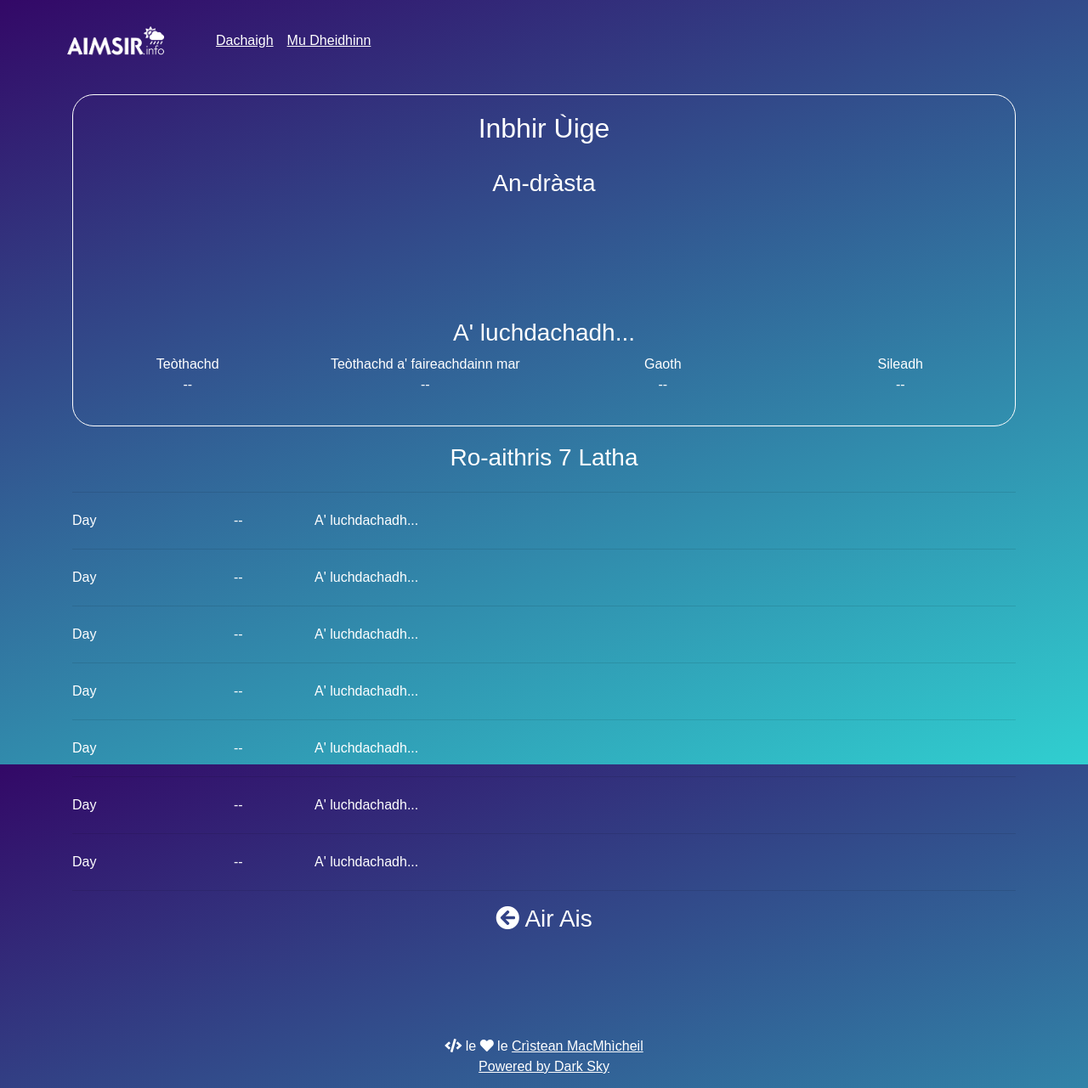
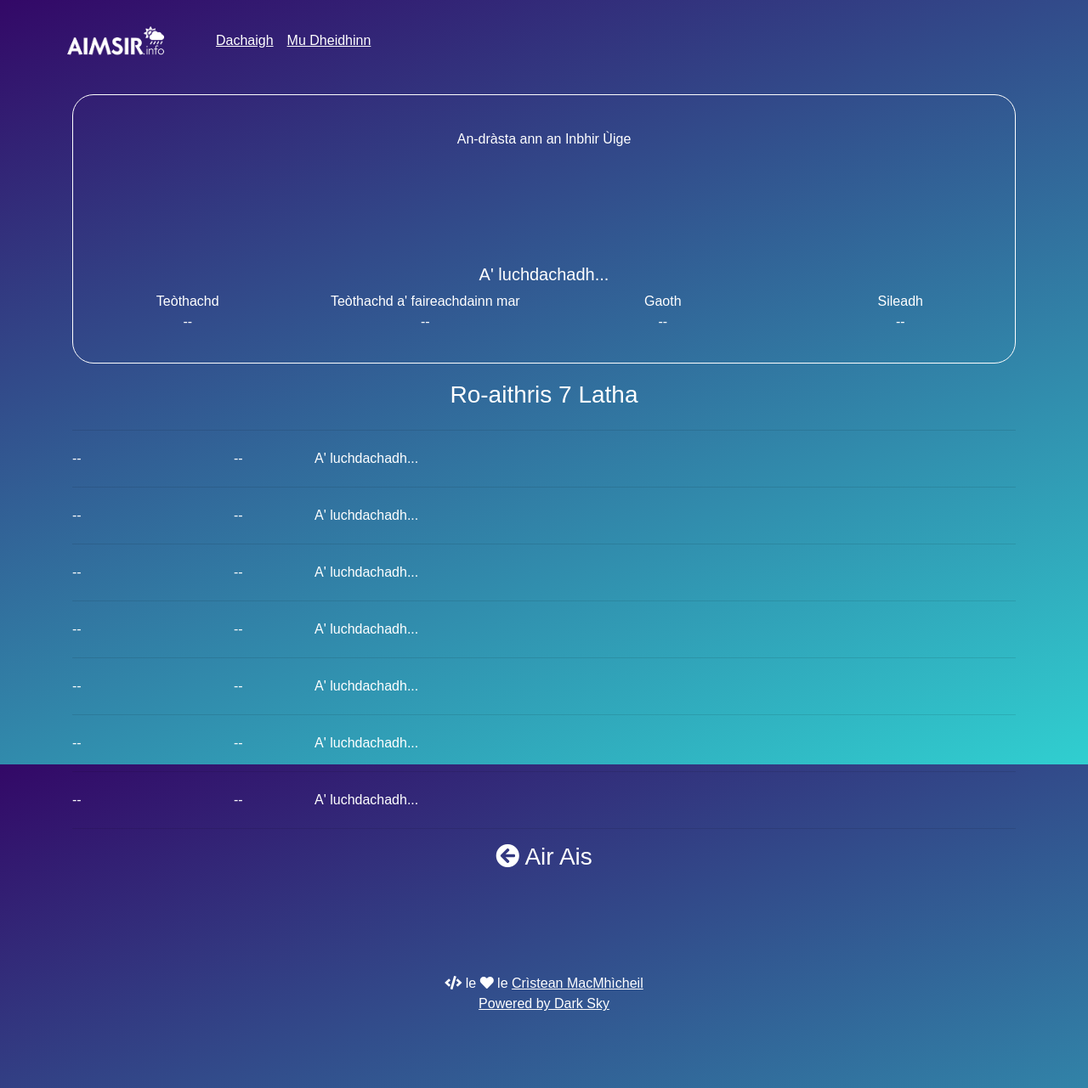
Before and after one commit to angeidheal/aimsir, a Jekyll site: the page built from baile/inbhir-uige.html, in a window 1280 px wide. Shown: the whole page at 85% size. Built offline with Jekyll 4.4.1, drawn with Linux system fonts in a browser that asks for light colours; nearby versions of some CDN libraries; a script that is not in the unit is left out.

Commit message:
Update inbhir-uige.html

```diff
--- a/baile/inbhir-uige.html
+++ b/baile/inbhir-uige.html
@@ -6,16 +6,15 @@
 
 <div class="container">
   <div class="current-weather">
-    <h2 class="location">Inbhir Ùige</h2>
-    <h3 class="section-header">An-dràsta</h3>
+    <p class="section-header">An-dràsta ann an Inbhir Ùige</p>
     <div class="row">
       <div class="col-md-12 weather-icon">
-        <canvas class="icon" width="128" height="128"></canvas>
+        <canvas class="icon" width="112" height="112"></canvas>
       </div>
     </div>
     <div class="row">
       <div class="col-md-12">
-        <h3 class="current-summary">A' luchdachadh...</h3>
+        <h5 class="current-summary">A' luchdachadh...</h5>
       </div>
     </div>
     <div class="row">
@@ -44,7 +43,7 @@
 
       <div class="row daily-summary day-1">
         <div class="col-md-2 day-1-day">
-          Day
+          --
         </div>
         <div class="col-md-1 day-1-temp">
           --
@@ -58,7 +57,7 @@
 
       <div class="row daily-summary day-2">
         <div class="col-md-2 day-2-day">
-          Day
+          --
         </div>
         <div class="col-md-1 day-2-temp">
           --
@@ -72,7 +71,7 @@
 
       <div class="row daily-summary day-3">
         <div class="col-md-2 day-3-day">
-          Day
+          --
         </div>
         <div class="col-md-1 day-3-temp">
           --
@@ -86,7 +85,7 @@
 
       <div class="row daily-summary day-4">
         <div class="col-md-2 day-4-day">
-          Day
+          --
         </div>
         <div class="col-md-1 day-4-temp">
           --
@@ -100,7 +99,7 @@
 
       <div class="row daily-summary day-5">
         <div class="col-md-2 day-5-day">
-          Day
+          --
         </div>
         <div class="col-md-1 day-5-temp">
           --
@@ -114,7 +113,7 @@
 
       <div class="row daily-summary day-6">
         <div class="col-md-2 day-6-day">
-          Day
+          --
         </div>
         <div class="col-md-1 day-6-temp">
           --
@@ -128,7 +127,7 @@
 
       <div class="row daily-summary day-7">
         <div class="col-md-2 day-7-day">
-          Day
+          --
         </div>
         <div class="col-md-1 day-7-temp">
           --
```
